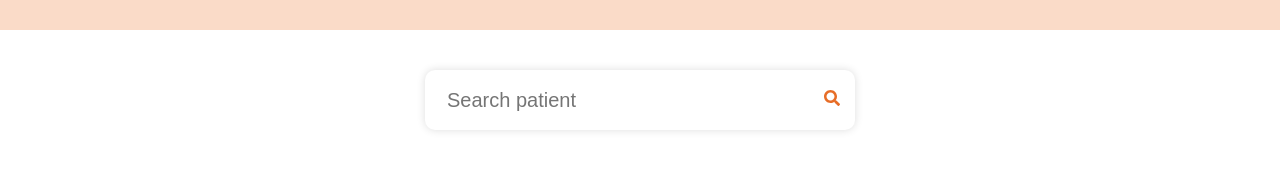
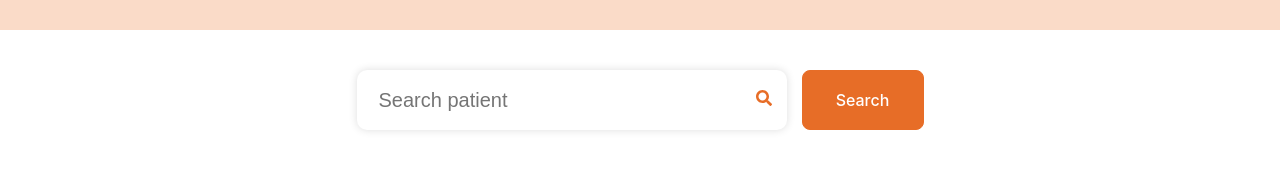
Before and after one commit to magiciansz/NUS-RetiMark, a React (Create React App) app in the folder frontend/: page /reports in a window 1280 px wide. Shown: the part 514-684 px from the top of the page. Built offline with nearby package versions, Linux system fonts and the light colour scheme.

Commit message:
added past report tab and its contents

```diff
--- a/frontend/src/components/views/home/home.css
+++ b/frontend/src/components/views/home/home.css
@@ -158,4 +158,7 @@
         justify-content: center;
         align-items: center;
     }
+    .selected-patient {
+        text-align: center;
+    }
 }
--- a/frontend/src/components/views/home/home.jsx
+++ b/frontend/src/components/views/home/home.jsx
@@ -147,9 +147,9 @@ function Home() {
 								<div className='search-results' key={id} onClick={() => handlePatientClick(p)}>{p.name}</div>
 							))}
 						</div>
-						{/* <div>
-							{patient && <div> Selected patient: {patient.name} </div>}
-						</div> */}
+						<div>
+							{patient && <div className='selected-patient'> Selected patient: {patient.name} </div>}
+						</div>
 					</div>}
 					{previewImage && <div className='header'>
 						Your selected image for {patient.name}:
--- a/frontend/src/components/views/pastreports/pastreports.css
+++ b/frontend/src/components/views/pastreports/pastreports.css
@@ -44,6 +44,8 @@
     .results-container {
         display: flex;
         justify-content: center;
+        position: relative;
+        left: -70px;
     }
     .input-wrapper {
         /* width: 100%;
@@ -78,4 +80,21 @@
     .cross-btn {
         cursor: pointer;
     }
+    .search-btn {
+        border: 1px #e76d27 solid;
+        background-color: #e76d27;
+        color: white;
+        width: 100px;
+        padding: 10px;
+        border-radius: 8px;
+        cursor: pointer;
+        /* margin: 10px 20px 10px 0; */
+        text-align: center;
+        margin-left: 15px;
+        font-weight: 500;
+        vertical-align: center;
+        display: flex;
+        justify-content: center;
+        align-items: center;
+    }
 }
--- a/frontend/src/components/views/pastreports/pastreports.jsx
+++ b/frontend/src/components/views/pastreports/pastreports.jsx
@@ -54,6 +54,10 @@ const PastReports = () => {
 		setInput(selectedPatient.name); // Update the search input with the selected patient's name
         setFilteredPatients([])
 	};
+
+    const handleSearch = () => {
+        setPatient(input);
+    };
     return (
         <div className='past-reports'>
             <div className='info'>
@@ -77,6 +81,9 @@ const PastReports = () => {
                         {input.length === 0 ? <FaSearch id='search-icon' /> : <div className='cross-btn' onClick={() => clearInput()}> X </div>}
                     </div>
                 </div>
+                <div className='search-btn' onClick={() => handleSearch()}>
+                    Search
+                </div>
             </div>
             <div className='results-container'>
                 <div className='results-list'>
@@ -85,9 +92,9 @@ const PastReports = () => {
                     ))}
                 </div>
             </div>
-            {/* <div>
+            <div>
                 {patient && <div> Selected patient: {patient.name} </div>}
-            </div> */}
+            </div>
         </div>
     )
 }
```
